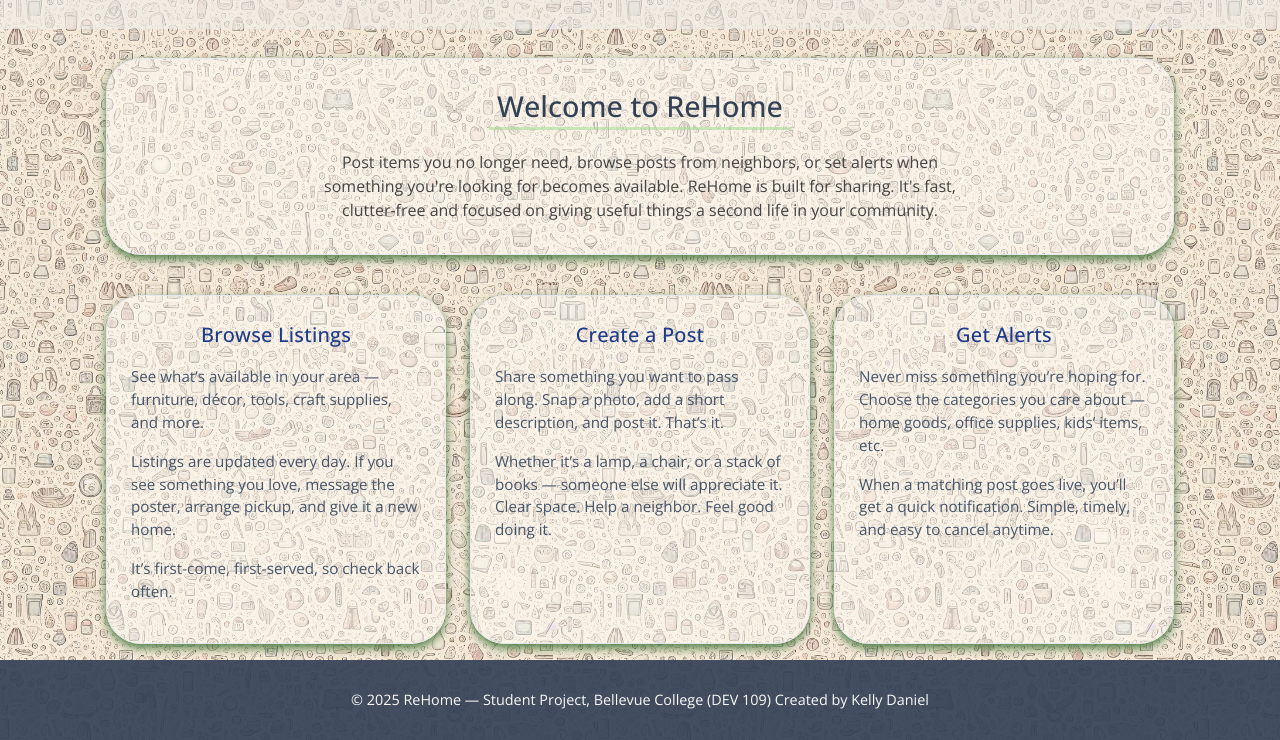
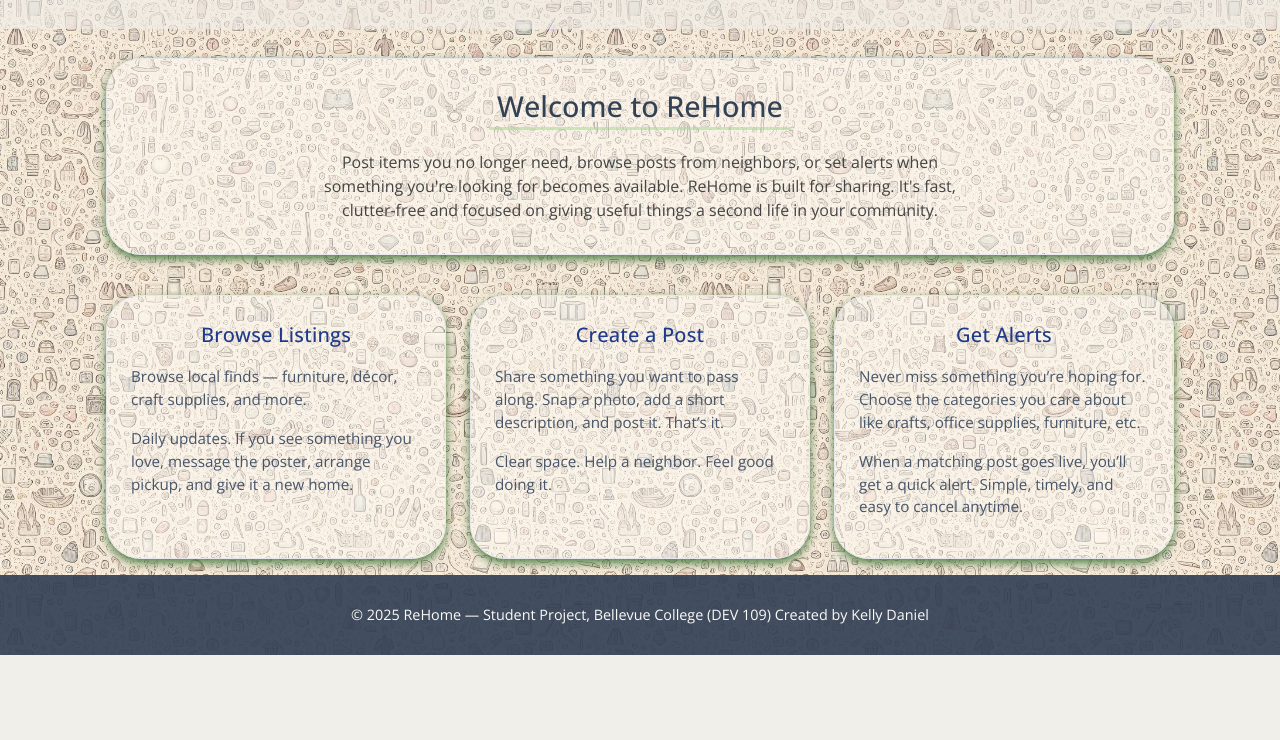
Before and after one commit to kelelise-bc/ReHome, a plain HTML site: page index.html in a window 1280 px wide. Shown: the part 771-1511 px from the top of the page. After the commit the page ends 1426 px from the top, so only its background shows below. Drawn offline with nearby package versions, Linux system fonts and the light colour scheme.

Commit message:
Revise text for clarity and conciseness in index.html

```diff
--- a/index.html
+++ b/index.html
@@ -73,16 +73,13 @@
         <a class="card" href="html/rehome-browse.html">
           <h3>Browse Listings</h3>
           <p>
-            See what’s available in your area — furniture, décor, tools, craft
-            supplies, and more.
+            Browse local finds — furniture, décor, craft supplies, and more.
           </p>
 
           <p>
-            Listings are updated every day. If you see something you love,
+            Daily updates. If you see something you love,
             message the poster, arrange pickup, and give it a new home.
           </p>
-
-          <p>It’s first-come, first-served, so check back often.</p>
         </a>
         <a class="card" href="html/rehome-post.html">
           <h3>Create a Post</h3>
@@ -92,8 +89,7 @@
           </p>
 
           <p>
-            Whether it’s a lamp, a chair, or a stack of books — someone else
-            will appreciate it. Clear space. Help a neighbor. Feel good doing
+           Clear space. Help a neighbor. Feel good doing
             it.
           </p>
         </a>
@@ -102,11 +98,11 @@
           <h3>Get Alerts</h3>
           <p>
             Never miss something you’re hoping for. Choose the categories you
-            care about — home goods, office supplies, kids’ items, etc.
+            care about like crafts, office supplies, furniture, etc.
           </p>
 
           <p>
-            When a matching post goes live, you’ll get a quick notification.
+            When a matching post goes live, you’ll get a quick alert.
             Simple, timely, and easy to cancel anytime.
           </p>
         </a>
```
